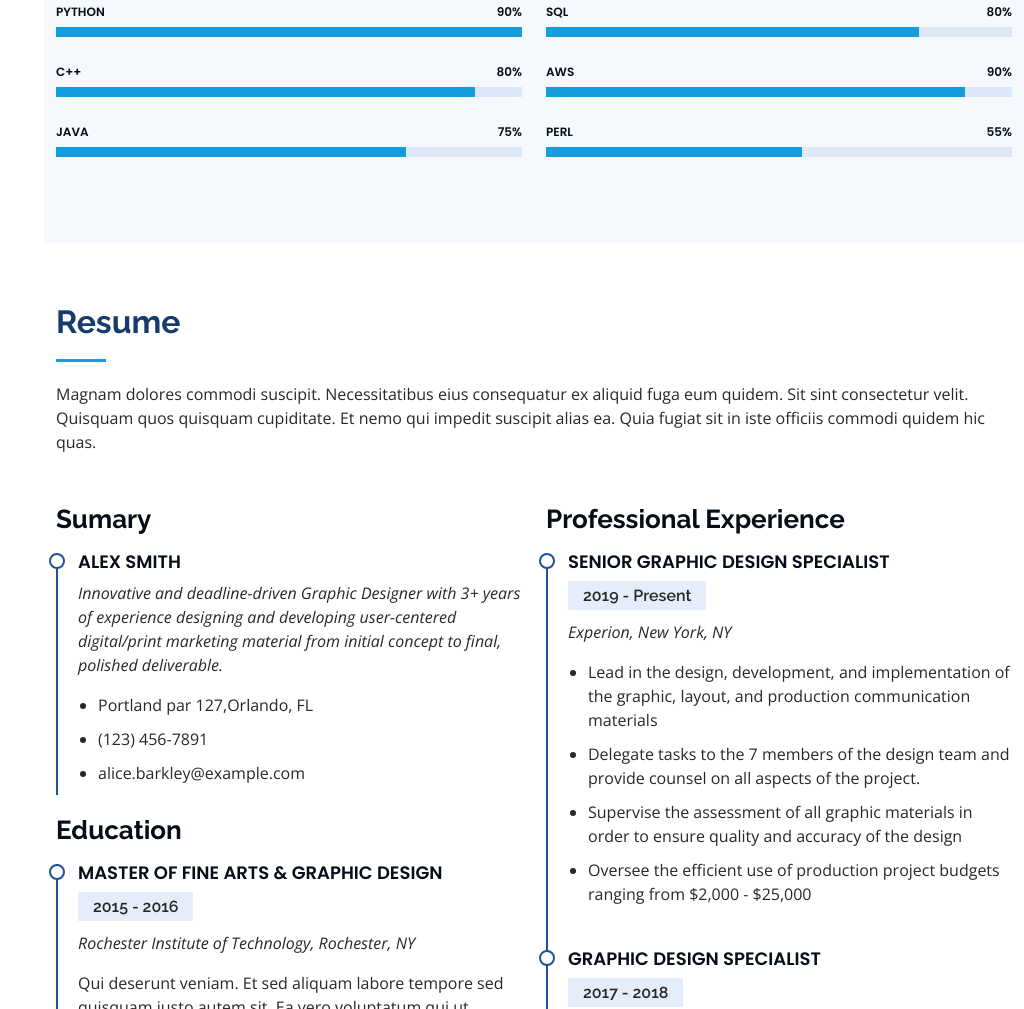
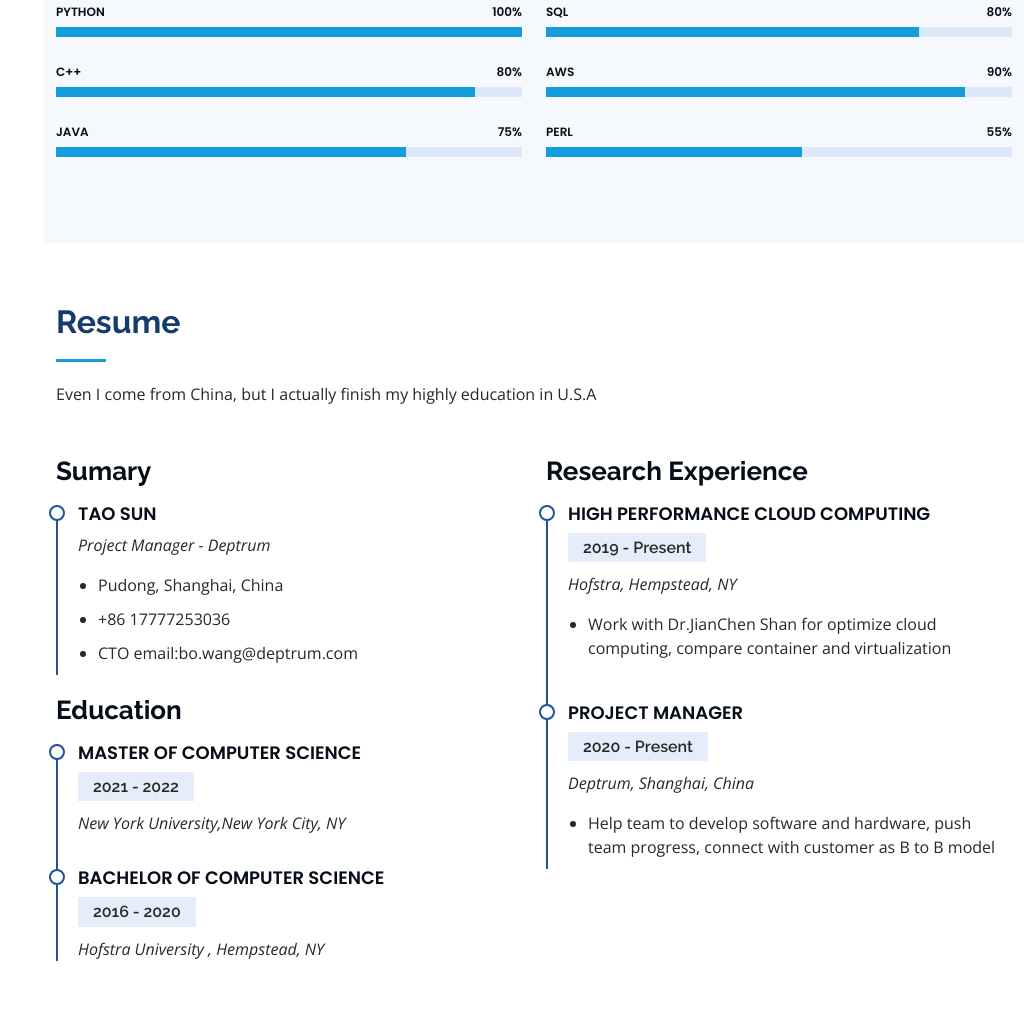
Before and after one commit to skyeskyest/Tao-Web, a plain HTML site: page index.html in a window 1280 px wide. Shown: the part 1791-2800 px from the top of the page, without its empty margins (256-1280 px from the left). Drawn offline with nearby package versions, Linux system fonts and the light colour scheme.

Commit message:
Update index.html

```diff
--- a/index.html
+++ b/index.html
@@ -47,13 +47,6 @@
       <div class="profile">
         <img src="assets/img/profile-img.jpg" alt="" class="img-fluid rounded-circle">
         <h1 class="text-light"><a href="index.html">Tao Sun</a></h1>
-        <div class="social-links mt-3 text-center">
-          <a href="#" class="twitter"><i class="bx bxl-twitter"></i></a>
-          <a href="#" class="facebook"><i class="bx bxl-facebook"></i></a>
-          <a href="#" class="instagram"><i class="bx bxl-instagram"></i></a>
-          <a href="#" class="google-plus"><i class="bx bxl-skype"></i></a>
-          <a href="#" class="linkedin"><i class="bx bxl-linkedin"></i></a>
-        </div>
       </div>
 
       <nav class="nav-menu">
@@ -61,7 +54,6 @@
           <li class="active"><a href="index.html"><i class="bx bx-home"></i> <span>Home</span></a></li>
           <li><a href="#about"><i class="bx bx-user"></i> <span>About</span></a></li>
           <li><a href="#resume"><i class="bx bx-file-blank"></i> <span>Resume</span></a></li>
-          <li><a href="#portfolio"><i class="bx bx-book-content"></i> Portfolio</a></li>
           <li><a href="#services"><i class="bx bx-server"></i> Services</a></li>
           <li><a href="#contact"><i class="bx bx-envelope"></i> Contact</a></li>
 
@@ -154,7 +146,7 @@
           <div class="col-lg-6" data-aos="fade-up">
 
             <div class="progress">
-              <span class="skill">Python <i class="val">90%</i></span>
+              <span class="skill">Python <i class="val">100%</i></span>
               <div class="progress-bar-wrap">
                 <div class="progress-bar" role="progressbar" aria-valuenow="100" aria-valuemin="0" aria-valuemax="100"></div>
               </div>
@@ -212,58 +204,50 @@
 
         <div class="section-title">
           <h2>Resume</h2>
-          <p>Magnam dolores commodi suscipit. Necessitatibus eius consequatur ex aliquid fuga eum quidem. Sit sint consectetur velit. Quisquam quos quisquam cupiditate. Et nemo qui impedit suscipit alias ea. Quia fugiat sit in iste officiis commodi quidem hic quas.</p>
+          <p>Even I come from China, but I actually finish my highly education in U.S.A</p>
         </div>
 
         <div class="row">
           <div class="col-lg-6" data-aos="fade-up">
             <h3 class="resume-title">Sumary</h3>
             <div class="resume-item pb-0">
-              <h4>Alex Smith</h4>
-              <p><em>Innovative and deadline-driven Graphic Designer with 3+ years of experience designing and developing user-centered digital/print marketing material from initial concept to final, polished deliverable.</em></p>
+              <h4>Tao Sun</h4>
+              <p><em>Project Manager - Deptrum</em></p>
               <ul>
-                <li>Portland par 127,Orlando, FL</li>
-                <li>(123) 456-7891</li>
-                <li>alice.barkley@example.com</li>
+                <li>Pudong, Shanghai, China</li>
+                <li>+86 17777253036</li>
+                <li>CTO email:bo.wang@deptrum.com</li>
               </ul>
             </div>
 
             <h3 class="resume-title">Education</h3>
             <div class="resume-item">
-              <h4>Master of Fine Arts &amp; Graphic Design</h4>
-              <h5>2015 - 2016</h5>
-              <p><em>Rochester Institute of Technology, Rochester, NY</em></p>
-              <p>Qui deserunt veniam. Et sed aliquam labore tempore sed quisquam iusto autem sit. Ea vero voluptatum qui ut dignissimos deleniti nerada porti sand markend</p>
+              <h4>Master of Computer Science</h4>
+              <h5>2021 - 2022</h5>
+              <p><em>New York University,New York City, NY</em></p>
             </div>
             <div class="resume-item">
-              <h4>Bachelor of Fine Arts &amp; Graphic Design</h4>
-              <h5>2010 - 2014</h5>
-              <p><em>Rochester Institute of Technology, Rochester, NY</em></p>
-              <p>Quia nobis sequi est occaecati aut. Repudiandae et iusto quae reiciendis et quis Eius vel ratione eius unde vitae rerum voluptates asperiores voluptatem Earum molestiae consequatur neque etlon sader mart dila</p>
+              <h4>Bachelor of Computer Science</h4>
+              <h5>2016 - 2020</h5>
+              <p><em>Hofstra University , Hempstead, NY</em></p>
             </div>
           </div>
           <div class="col-lg-6" data-aos="fade-up" data-aos-delay="100">
-            <h3 class="resume-title">Professional Experience</h3>
+            <h3 class="resume-title">Research Experience</h3>
             <div class="resume-item">
-              <h4>Senior graphic design specialist</h4>
+              <h4>High Performance Cloud Computing</h4>
               <h5>2019 - Present</h5>
-              <p><em>Experion, New York, NY </em></p>
+              <p><em>Hofstra, Hempstead, NY </em></p>
               <ul>
-                <li>Lead in the design, development, and implementation of the graphic, layout, and production communication materials</li>
-                <li>Delegate tasks to the 7 members of the design team and provide counsel on all aspects of the project. </li>
-                <li>Supervise the assessment of all graphic materials in order to ensure quality and accuracy of the design</li>
-                <li>Oversee the efficient use of production project budgets ranging from $2,000 - $25,000</li>
+                <li>Work with Dr.JianChen Shan for optimize cloud computing, compare container and virtualization</li>
               </ul>
             </div>
             <div class="resume-item">
-              <h4>Graphic design specialist</h4>
-              <h5>2017 - 2018</h5>
-              <p><em>Stepping Stone Advertising, New York, NY</em></p>
+              <h4>Project Manager</h4>
+              <h5>2020 - Present</h5>
+              <p><em>Deptrum, Shanghai, China</em></p>
               <ul>
-                <li>Developed numerous marketing programs (logos, brochures,infographics, presentations, and advertisements).</li>
-                <li>Managed up to 5 projects or tasks at a given time while under pressure</li>
-                <li>Recommended and consulted with clients on the most appropriate graphic design</li>
-                <li>Created 4+ design presentations and proposals a month for clients and account managers</li>
+                <li> Help team to develop software and hardware, push team progress, connect with customer as B to B model</li>
               </ul>
             </div>
           </div>
```
